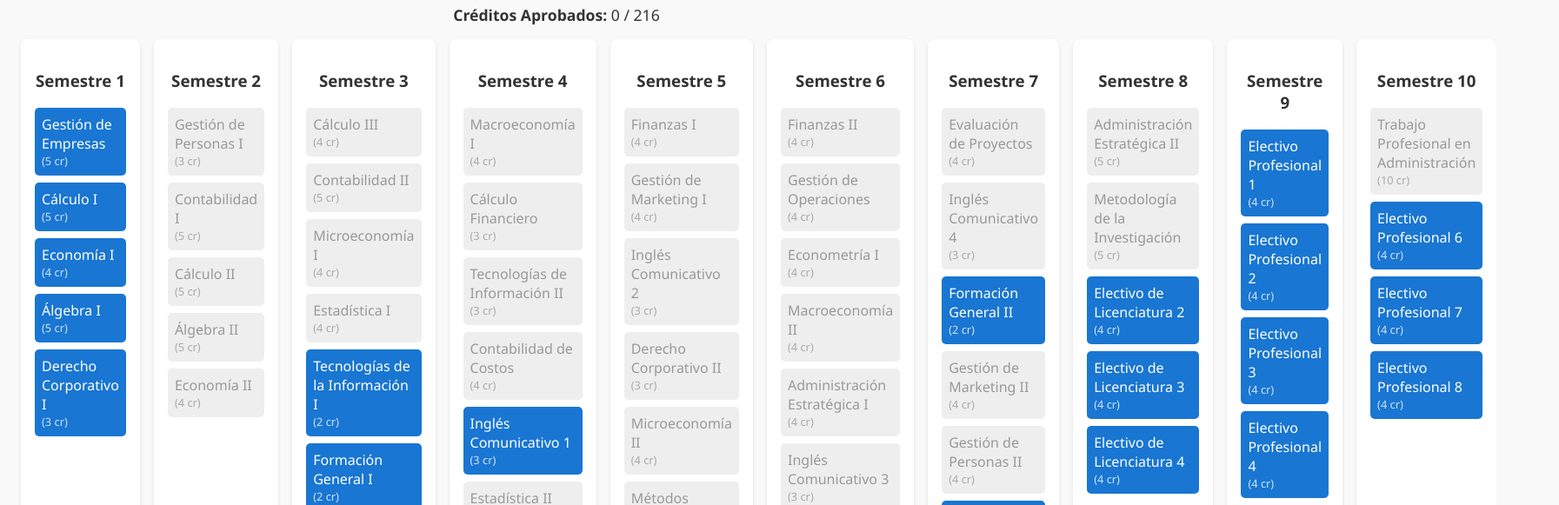
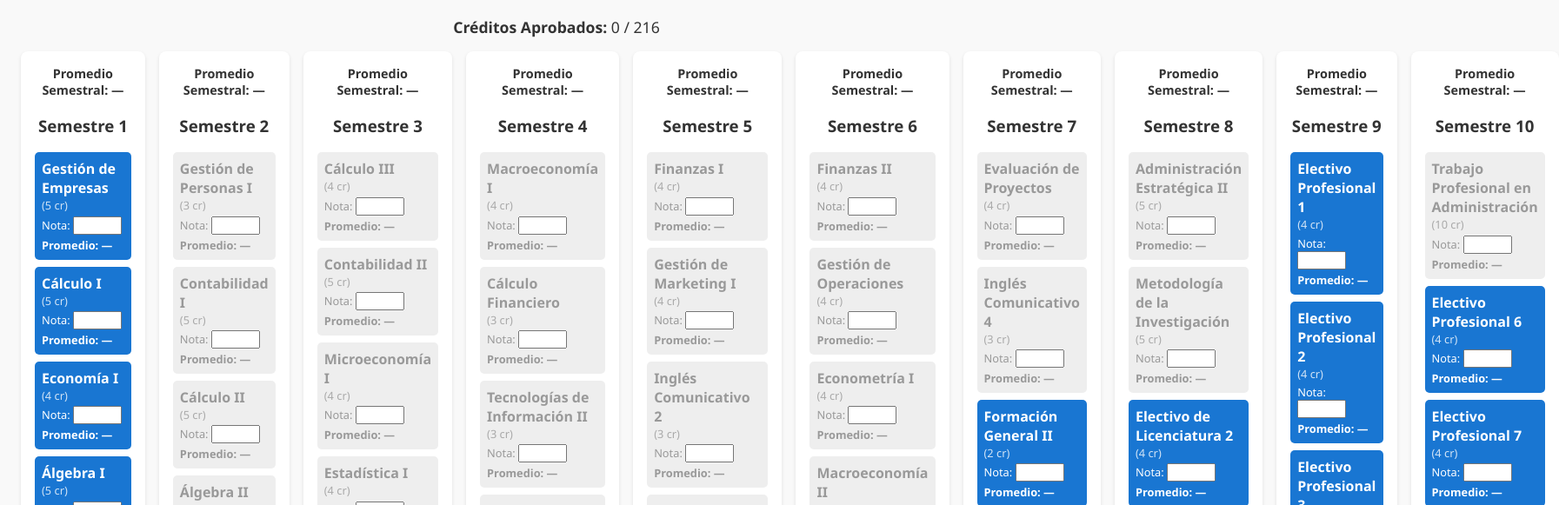
Before and after one commit to Jorg3sp/MALLA-ICO, a plain HTML site: page index.html in a window 1280 px wide. Shown: the part 91-672 px from the top of the page at 87% size, 1793 px wide, since content can reach past the window. Drawn offline with Linux system fonts and the light colour scheme.

Commit message:
Update index.html

```diff
--- a/index.html
+++ b/index.html
@@ -14,7 +14,6 @@
       text-align: center;
       text-decoration: underline;
       text-decoration-color: #007BFF;
-      margin-bottom: 0.5rem;
     }
     .summary {
       text-align: center;
@@ -34,6 +33,12 @@
     }
     .semester h3 {
       text-align: center;
+    }
+    .sem-average {
+      text-align: center;
+      font-weight: bold;
+      font-size: 0.9rem;
+      margin-bottom: 0.5rem;
     }
     .course {
       border-radius: 5px;
@@ -79,6 +84,18 @@
     .credits {
       font-size: 0.8rem;
       opacity: 0.8;
+    }
+    .grade-input {
+      font-size: 0.8rem;
+      margin-top: 0.2rem;
+    }
+    .grade-input input {
+      width: 3rem;
+    }
+    .average {
+      font-size: 0.8rem;
+      font-weight: bold;
+      margin-top: 0.2rem;
     }
   </style>
 </head>
@@ -167,7 +184,7 @@
   };
 
   const approved = JSON.parse(localStorage.getItem("aprobados") || "[]");
-
+  const notas = JSON.parse(localStorage.getItem("notas") || "{}");
   function render() {
     const grid = document.getElementById("grid");
     grid.innerHTML = "";
@@ -175,20 +192,24 @@
     let creditosAprobados = 0;
 
     for (let s = 1; s <= 10; s++) {
+      if (!semesters[s]) continue;
       const col = document.createElement("div");
       col.className = "semester";
       col.innerHTML = `<h3>Semestre ${s}</h3>`;
-        if (!semesters[s]) continue;
+
+      let sumaNotas = 0;
+      let sumaCreditos = 0;
+
       semesters[s].forEach(ramo => {
         totalCreditos += ramo.credits;
-          if (approved.includes(ramo.code)) {
-            creditosAprobados += ramo.credits;
-          }
+        const aprobado = approved.includes(ramo.code);
+        if (aprobado) creditosAprobados += ramo.credits;
 
         const div = document.createElement("div");
         const locked = ramo.prereq && !ramo.prereq.every(p => approved.includes(p));
-          div.className = "course" + (locked ? " locked" : "") + (approved.includes(ramo.code) ? " approved" : "");
-          div.innerHTML = ramo.name + `<div class='credits'>(${ramo.credits} cr)</div>`;
+        div.className = "course" + (locked ? " locked" : "") + (aprobado ? " approved" : "");
+        div.innerHTML = `<strong>${ramo.name}</strong><div class='credits'>(${ramo.credits} cr)</div>`;
+
         if (locked) {
           const tooltip = document.createElement("div");
           tooltip.className = "tooltip";
@@ -202,8 +223,50 @@
             render();
           });
         }
+
+        // NOTA Y PROMEDIO POR RAMO
+        const gradeDiv = document.createElement("div");
+        gradeDiv.className = "grade-input";
+        gradeDiv.innerHTML = `Nota: <input type="number" min="1" max="7" step="0.1" value="${notas[ramo.code] || ""}">`;
+        const input = gradeDiv.querySelector("input");
+
+        const avg = document.createElement("div");
+        avg.className = "average";
+
+        input.addEventListener("input", (e) => {
+          const val = parseFloat(e.target.value);
+          if (!isNaN(val)) {
+            notas[ramo.code] = val;
+            avg.textContent = "Promedio: " + val.toFixed(1);
+          } else {
+            delete notas[ramo.code];
+            avg.textContent = "Promedio: —";
+          }
+          localStorage.setItem("notas", JSON.stringify(notas));
+          render();
+        });
+
+        const notaActual = notas[ramo.code];
+        if (notaActual) {
+          avg.textContent = "Promedio: " + notaActual.toFixed(1);
+          sumaNotas += notaActual * ramo.credits;
+          sumaCreditos += ramo.credits;
+        } else {
+          avg.textContent = "Promedio: —";
+        }
+
+        div.appendChild(gradeDiv);
+        div.appendChild(avg);
         col.appendChild(div);
       });
+
+      // PROMEDIO SEMESTRAL
+      const semAvg = document.createElement("div");
+      semAvg.className = "sem-average";
+      semAvg.textContent = sumaCreditos > 0
+        ? "Promedio Semestral: " + (sumaNotas / sumaCreditos).toFixed(2)
+        : "Promedio Semestral: —";
+      col.prepend(semAvg);
       grid.appendChild(col);
     }
 
```
Lines whose indentation alone changed are shown as unchanged.
